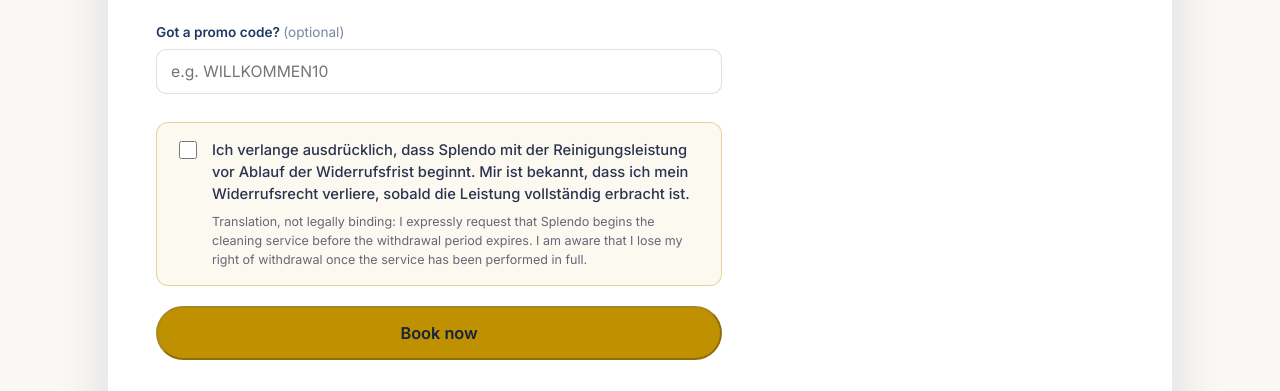
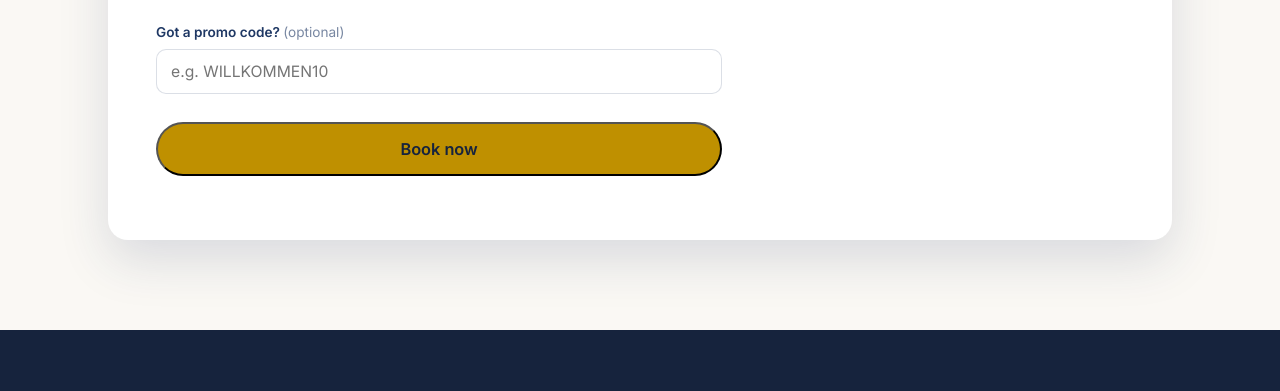
Before and after one commit to Splendo-tech/splendo-site, a website: page en/buchen.html in a window 1280 px wide. Shown: the part 3180-3571 px from the top of the page. Drawn offline with Linux system fonts and the light colour scheme.

Commit message:
Booking form: remove the § 356 BGB early-start consent checkbox
Removed on request. The checkbox, its translation, the lock that kept
the Book now button disabled until it was ticked, the submit-time
guard, and the two fields it stored on each booking
(einwilligung_vorzeitiger_beginn_356_bgb / einwilligung_zeitstempel)
are gone, along with the now-unused CSS and translation keys.

Consequence to be aware of: without the customer's express request and
acknowledgement, a cleaning that starts inside the 14-day window does
not extinguish the right of withdrawal on full performance (§ 356
Abs. 4 BGB). The AGB's "Vorzeitiges Erlöschen des Widerrufsrechts"
passage is the statutory model text and is unchanged; it simply can't
be relied on any more. api/_sheets.js still has its
"einwilligung_zeitstempel" column (left alone so existing rows don't
shift); new rows leave it empty.

Co-Authored-By: Claude Sonnet 5.5 <noreply@anthropic.com>

```diff
--- a/booking.js
+++ b/booking.js
@@ -277,16 +277,7 @@
     });
   }
 
-  // ---- Einwilligung § 356 Abs. 4 BGB (vorzeitiger Beginn der Dienstleistung) ----
-  var WIDERRUF_CONSENT_TEXT = "Ich verlange ausdrücklich, dass Splendo mit der Reinigungsleistung vor Ablauf der Widerrufsfrist beginnt. Mir ist bekannt, dass ich mein Widerrufsrecht verliere, sobald die Leistung vollständig erbracht ist.";
-  var consentCheckbox = document.getElementById("widerruf-consent");
   var submitBtn = document.getElementById("booking-submit-btn");
-
-  if (consentCheckbox && submitBtn) {
-    consentCheckbox.addEventListener("change", function () {
-      submitBtn.disabled = !consentCheckbox.checked;
-    });
-  }
 
   // ---- Selezioni "grezze" per il ricalcolo prezzo lato server: i value/
   // dataset qui coincidono 1:1 con le chiavi di api/_pricing.js. ----
@@ -329,12 +320,6 @@
       return;
     }
 
-    if (consentCheckbox && !consentCheckbox.checked) {
-      consentCheckbox.focus();
-      consentCheckbox.scrollIntoView({ block: "center", behavior: "smooth" });
-      return;
-    }
-
     statusEl.textContent = t("status_redirecting", "Weiterleitung zur sicheren Zahlungsseite...");
     statusEl.className = "form-status";
     submitBtn.disabled = true;
@@ -364,9 +349,7 @@
       telefon: form.querySelector("#telefono").value,
       email: form.querySelector("#email").value,
       haustiere: form.querySelector("#pets").value || "Keine Angabe",
-      notizen: form.querySelector("#note").value,
-      einwilligung_vorzeitiger_beginn_356_bgb: WIDERRUF_CONSENT_TEXT,
-      einwilligung_zeitstempel: new Date().toISOString()
+      notizen: form.querySelector("#note").value
     };
 
     fetch("/api/create-setup-session", {
--- a/en/buchen.html
+++ b/en/buchen.html
@@ -456,15 +456,7 @@
           <input type="text" id="promo" name="promo" placeholder="e.g. WILLKOMMEN10" data-i18n-placeholder="buchen_promo_placeholder">
         </div>
 
-        <label class="consent-check">
-          <input type="checkbox" id="widerruf-consent" required="">
-          <span>
-            Ich verlange ausdrücklich, dass Splendo mit der Reinigungsleistung vor Ablauf der Widerrufsfrist beginnt. Mir ist bekannt, dass ich mein Widerrufsrecht verliere, sobald die Leistung vollständig erbracht ist.
-            <small class="consent-translation" data-i18n-html="buchen_consent_translation">Translation, not legally binding: I expressly request that Splendo begins the cleaning service before the withdrawal period expires. I am aware that I lose my right of withdrawal once the service has been performed in full.</small>
-          </span>
-        </label>
-
-        <button type="submit" class="btn btn-gold btn-lg btn-block" data-i18n="btn_prenota" id="booking-submit-btn" disabled="">Book now</button>
+        <button type="submit" class="btn btn-gold btn-lg btn-block" data-i18n="btn_prenota" id="booking-submit-btn">Book now</button>
         <p id="form-status" class="form-status" role="status" aria-live="polite"></p>
       </form>
 
@@ -608,7 +600,6 @@ window.SPLENDO_I18N_PAGE = {
     buchen_promo_label: "Hast du einen Rabattcode? <span class=\"promo-optional\">(optional)</span>",
     buchen_promo_placeholder: "z.B. WILLKOMMEN10",
     promo_discount_label: "Rabatt",
-    buchen_consent_translation: "",
     buchen_summary_h3: "Zusammenfassung",
     buchen_summary_total_label: "Geschätzter Gesamtpreis",
     buchen_summary_recurring_p: "Für wiederkehrende Reinigungen vereinbaren wir Preis und Häufigkeit direkt mit dir.",
@@ -682,7 +673,6 @@ window.SPLENDO_I18N_PAGE = {
     buchen_promo_label: "Got a promo code? <span class=\"promo-optional\">(optional)</span>",
     buchen_promo_placeholder: "e.g. WILLKOMMEN10",
     promo_discount_label: "Discount",
-    buchen_consent_translation: "Translation, not legally binding: I expressly request that Splendo begins the cleaning service before the withdrawal period expires. I am aware that I lose my right of withdrawal once the service has been performed in full.",
     buchen_summary_h3: "Summary",
     buchen_summary_total_label: "Estimated total price",
     buchen_summary_recurring_p: "For recurring cleanings, we agree on price and frequency directly with you.",
@@ -756,7 +746,6 @@ window.SPLENDO_I18N_PAGE = {
     buchen_promo_label: "Hai un codice promozionale? <span class=\"promo-optional\">(facoltativo)</span>",
     buchen_promo_placeholder: "es. WILLKOMMEN10",
     promo_discount_label: "Sconto",
-    buchen_consent_translation: "Traduzione, non vincolante: chiedo espressamente che Splendo inizi il servizio prima della scadenza dei 14 giorni. So che perdo il diritto di recesso una volta che la prestazione è stata eseguita per intero.",
     buchen_summary_h3: "Riepilogo",
     buchen_summary_total_label: "Prezzo totale stimato",
     buchen_summary_recurring_p: "Per le pulizie ricorrenti, concordiamo prezzo e frequenza direttamente con te.",
--- a/style.css
+++ b/style.css
@@ -645,32 +645,6 @@ a:focus-visible, button:focus-visible {
 }
 
 .extra-check input { width: 18px; height: 18px; accent-color: var(--gold); flex-shrink: 0; }
-
-.consent-check {
-  display: flex;
-  align-items: flex-start;
-  gap: 12px;
-  cursor: pointer;
-  font-weight: 500;
-  font-size: 0.92rem;
-  line-height: 1.5;
-  padding: 16px 18px;
-  border-radius: 12px;
-  border: 1.5px solid rgba(191,144,0,0.35);
-  background: rgba(191,144,0,0.06);
-  margin: 20px 0;
-}
-
-.consent-check input { width: 18px; height: 18px; accent-color: var(--gold); flex-shrink: 0; margin-top: 2px; }
-
-.consent-translation {
-  display: block;
-  margin-top: 8px;
-  font-weight: 400;
-  font-size: 0.85em;
-  color: #667;
-}
-.consent-translation:empty { display: none; }
 
 .extra-name small { display: block; font-weight: 400; opacity: 0.6; font-size: 0.82rem; margin-top: 2px; }
 
```
Also changed, not shown: buchen.html (+1 -12 lines), it/buchen.html (+1 -12 lines).
